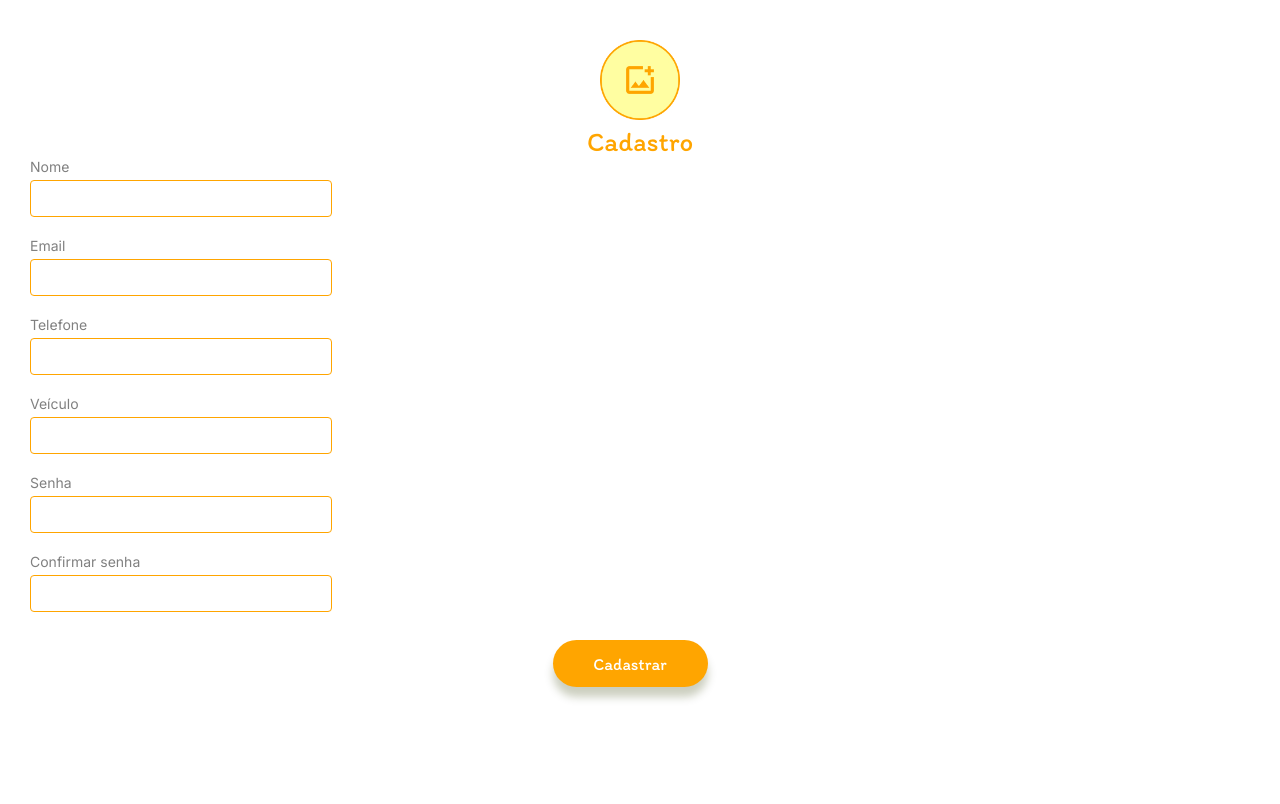
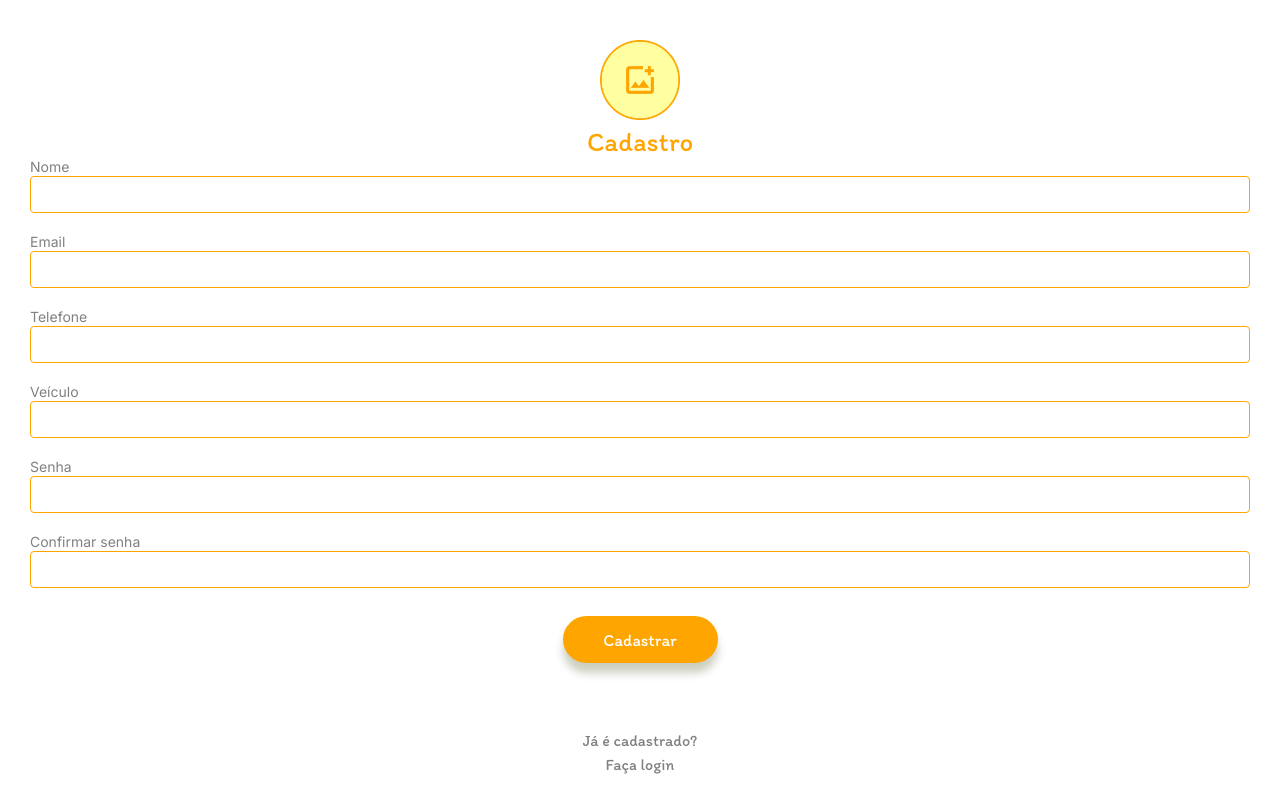
Before and after one commit to Rayane-Araujo/caronas_app, a React (Vite) app in the folder frontend/: page /register in a window 1280 px wide. Built offline with nearby package versions, Linux system fonts and the light colour scheme; the HTML template or start-up script is replaced by a standard one.

Commit message:
style: ajuste de estilo em Login e Register

```diff
--- a/frontend/src/pages/Login/index.jsx
+++ b/frontend/src/pages/Login/index.jsx
@@ -1,45 +1,38 @@
 import { Header } from "../../components/Header";
 import { Button } from "../../styles/Button";
 import { Input } from "../../styles/Input";
-import { ContendInput, InputContainer, LoginContainer } from "../../pages/Login/styled";
-import  logo  from "../../assets/images/LogoCarro.jpg";
+import { ContentInput, InputContainer, Links, LoginContainer } from "../../pages/Login/styled";
+import { Link } from "react-router-dom";
 
-import "./style.css";
+import logo from "../../assets/images/LogoCarro.jpg";
 
 export const Login = () => {
   return (
     <div>
-      <Header logo={logo} title="Login"/>
+      <Header logo={logo} title="Login" />
       <LoginContainer>
-        <ContendInput>
+        <ContentInput>
           <InputContainer>
-            <label>E-mail</label>
-            <Input type="email" id="email" />
-          </InputContainer>
+            <div>
+              <label>E-mail</label>
+              <Input type="email" />
+            </div>
 
-          <InputContainer>
-            <label>Senha</label>
-            <Input type="password" id="password" />
+            <div>
+              <label>Senha</label>
+              <Input type="password" />
+            </div>
           </InputContainer>
 
           <Button className="login-button">Entrar</Button>
-        </ContendInput>
+        </ContentInput>
 
-        <div className="links">
-          <a href="#" id="forgot-password">
-            Esqueceu a senha?
-          </a>
-          <a href="./frontend/src/pages/Register" onClick="navigate('Register')">
-            Cadastrar
-          </a>
-          <div className="overlay" id="overlay">
-            <div className="alert" id="alert">
-              <span id="alert-text"></span>
-              <span className="button-close">X</span>
-            </div>
-          </div>
-        </div>
+        <Links>
+          <a href="#">Esqueceu a senha?</a> <br />
+          <span>Não possui um cadastro?</span>
+          <Link to="/register">Cadastre-se</Link>
+        </Links>
       </LoginContainer>
     </div>
   );
-}
+};
--- a/frontend/src/pages/Login/style.css
+++ /dev/null
@@ -1,25 +0,0 @@
-
-/* LOGIN STYLE */
-
-.overlay {
-  display: none;
-  position: fixed;
-  top: 0;
-  left: 0;
-  width: 100%;
-  height: 100%;
-  background-color: rgba(0, 0, 0, 0.5);
-  z-index: 2;
-}
-
-.login-button {
-  margin-top: 5em;
-}
-
-.links {
-    display: flex;
-    flex-direction: column;
-    margin-top: 10em;
-    align-items: center;
-    gap: 10px;
-}
--- a/frontend/src/pages/Login/styled.js
+++ b/frontend/src/pages/Login/styled.js
@@ -1,44 +1,38 @@
 import styled from "styled-components";
 
 
-export const LoginContainer = styled.main `
-
+export const LoginContainer = styled.main`
   display: flex;
   flex-direction: column;
   justify-content: space-between;
-  align-items: center;
   padding-top: 40px;
   padding-bottom: 135px;
-  min-height: 68vh;
-
 `
 
 
-export const ContendInput = styled.div `
-
+export const ContentInput = styled.div`
   display: flex;
-  margin-right: 20px;
   flex-direction: column;
   align-items: center;
   gap: 20px;
-
 `
 
-export const InputContainer = styled.div `
-
+export const InputContainer = styled.div`
   width: 100%;
   display: flex;
   flex-direction: column;
-  position: relative;
+  gap: 20px;
+`
 
-  > span {
-  font-size: 12px;
-  font-family: Open Sans;
-  color: #808080;
-  position: absolute;
-  top: -7px;
-  left: 10px;
-  background-color: white;
-}
+export const Links = styled.div`
+  display: flex;
+  flex-direction: column;
+  margin-top: 3rem;
+  align-items: center;
+  gap: 5px;
 
+  span {
+    font-family: "Itim", sans-serif;
+    color: #808080;
+  }
 `
--- a/frontend/src/pages/Register/index.jsx
+++ b/frontend/src/pages/Register/index.jsx
@@ -1,47 +1,55 @@
 import { Header } from "../../components/Header";
 import { Button } from "../../styles/Button";
 import { Input } from "../../styles/Input";
+import { ContentInput, InputContainer, Links } from "../../pages/Login/styled";
+import { Link } from "react-router-dom";
+
 import logo from "../../assets/images/LogoFoto.jpg";
-import { ContendInput, InputContainer } from "../../pages/Login/styled";
 
 export const Register = () => {
   return (
-    <div>
+    <>
       <Header logo={logo} title="Cadastro" />
-      <ContendInput>
+      <ContentInput>
         <InputContainer>
-          <label>Nome</label>
-          <Input type="name" id="name" />
-        </InputContainer>
+          <div>
+            <label>Nome</label>
+            <Input type="name" />
+          </div>
 
-        <InputContainer>
-          <label>Email</label>
-          <Input type="email" id="email" />
-        </InputContainer>
+          <div>
+            <label>Email</label>
+            <Input type="email" />
+          </div>
 
-        <InputContainer>
-          <label>Telefone</label>
-          <Input type="telefone" id="telefone" />
-        </InputContainer>
+          <div>
+            <label>Telefone</label>
+            <Input type="telefone" />
+          </div>
 
+          <div>
+            <label>Veículo</label>
+            <Input type="veiculo" />
+          </div>
 
-        <InputContainer>
-          <label>Veículo</label>
-          <Input type="veiculo" id="veiculo" />
-        </InputContainer>
+          <div>
+            <label>Senha</label>
+            <Input type="password" />
+          </div>
 
-        <InputContainer>
-          <label>Senha</label>
-          <Input type="password" id="password" />
-        </InputContainer>
-
-        <InputContainer>
-          <label>Confirmar senha</label>
-          <Input type="password" id="password" />
+          <div>
+            <label>Confirmar senha</label>
+            <Input type="password" />
+          </div>
         </InputContainer>
 
         <Button>Cadastrar</Button>
-      </ContendInput>
-    </div>
+
+        <Links>
+          <span>Já é cadastrado?</span>
+          <Link to="/login">Faça login</Link>
+        </Links>
+      </ContentInput>
+    </>
   );
 };
--- a/frontend/src/styles/Input.js
+++ b/frontend/src/styles/Input.js
@@ -5,7 +5,7 @@ export const Input = styled.input`
   padding: 12px;
   border-radius: 4px;
   border: 1px solid #ffa500;
-  width: 302px;
+  width: 100%;
   padding: 10px;
 
 `
```
